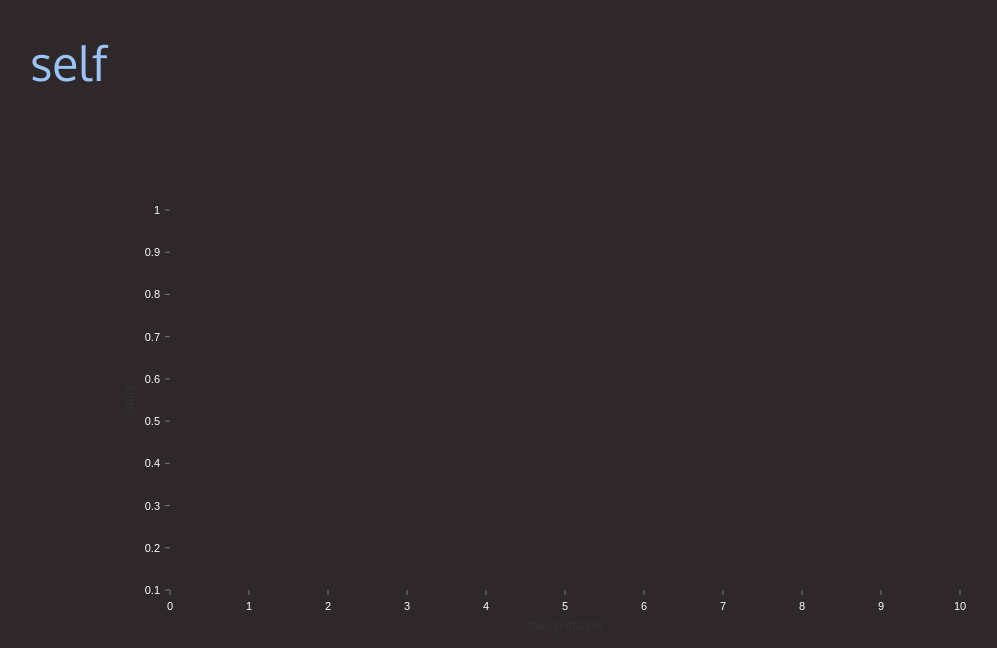
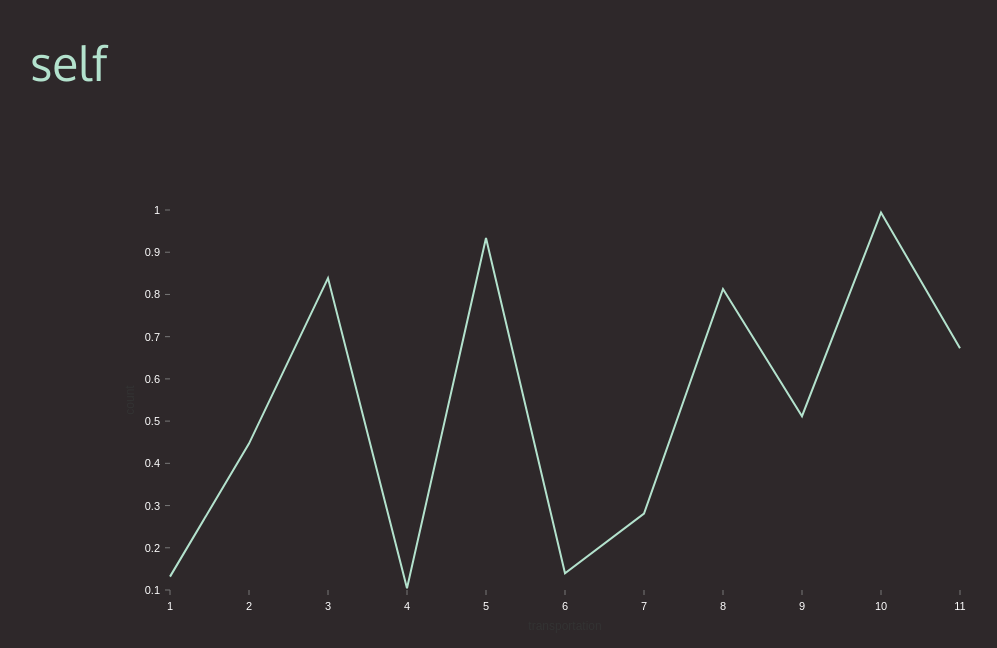
Before and after one commit to eric-lindau/HackGT, a React (Create React App) app in the folder client/web/: page / in a window 1280 px wide. Shown: the top 648 px of the page, without its empty margins (50-1047 px from the left). Built offline with nearby package versions, Linux system fonts and the light colour scheme.

Commit message:
Minor UI changes

```diff
--- a/client/web/src/App.css
+++ b/client/web/src/App.css
@@ -5,10 +5,11 @@
 }
 
 .App-logo {
-  color: #9AC4F8;
+  color: #b3e2cd;
   position: absolute;
   top: 2rem;
   left: 5rem;
+
   font-size: 3rem;
   height: 1.1rem;
   font-family: 'Oxygen';
@@ -25,10 +26,6 @@
   color: white;
 }
 
-.App-link {
-  color: #09d3ac;
-}
-
 .contain {
     width: 60rem;
     height: 30rem;
--- a/client/web/src/App.js
+++ b/client/web/src/App.js
@@ -4,9 +4,10 @@ import './App.css';
 
 function generateData() {
   return [{
+    "id": "ES",
     "data": [...Array(11).keys()].map(e =>
       ({
-        "x": e,
+        "x": e + 1,
         "y": Math.random()
       })
     )
@@ -14,7 +15,7 @@ function generateData() {
 }
 
 function App() {
-  const [dat, setDat] = useState(generateData())
+  const [data, setData] = useState(generateData())
 
   return (
     <div className="App">
@@ -24,8 +25,8 @@ function App() {
         </div>
         <div class="contain">
             <ResponsiveLine
-              onClick={() => {setDat(generateData())}}
-              data={dat}
+              onClick={() => {setData(generateData())}}
+              data={data}
               margin={{ top: 50, right: 110, bottom: 50, left: 60 }}
               xScale={{ type: 'point' }}
               yScale={{ type: 'linear', stacked: true, min: 'auto', max: 'auto' }}
```
